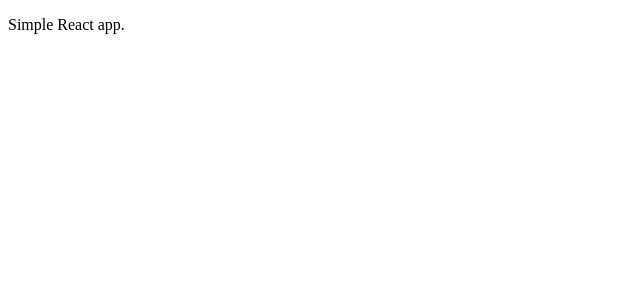
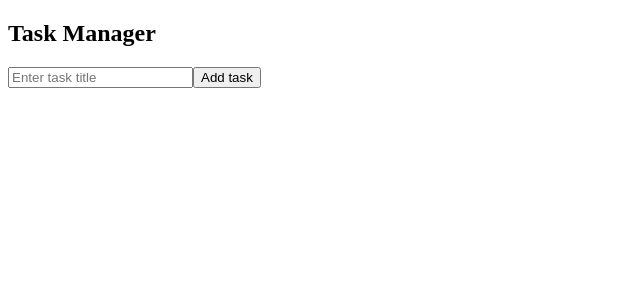
Before and after one commit to abhishekolympics/react-learning, a React (Create React App) app: page / in a window 1280 px wide. Shown: the top 300 px of the page, without its empty margins (0-640 px from the left). Built offline with nearby package versions, Linux system fonts and the light colour scheme.

Commit message:
feat: implement task management functionality in App component

```diff
--- a/package.json
+++ b/package.json
@@ -13,6 +13,7 @@
   },
   "scripts": {
     "start": "react-scripts start",
+    "dev": "npm start",
     "build": "react-scripts build",
     "test": "react-scripts test",
     "eject": "react-scripts eject"
--- a/src/App.js
+++ b/src/App.js
@@ -1,5 +1,44 @@
+import { useState } from "react";
+
 function App() {
-  return <p> Simple React app.</p>;
+
+  const [tasks, setTasks] = useState([]);
+  const [input, setInput] = useState('');
+
+  const handleAddTask = async() => {
+    if(input.trim() === '') return alert("empty task details");
+    setTasks([...tasks, input]);
+    setInput('');
+  }
+
+  const handleDeleteTask = async (index) => {
+    const updatedTasks = tasks.filter((_, i) => i !== index);
+    setTasks(updatedTasks);
+  }
+
+  // const handleEditTask = async () => {
+  //   tasks[s].push(newString);
+  // }
+
+  return ( <>
+     <h2> Task Manager</h2>
+     <input
+      value={input}
+      onChange={(e) => setInput(e.target.value)}
+      placeholder="Enter task title"
+      />
+      <button onClick={handleAddTask}>Add task</button>
+
+      <ul>
+        {tasks.map((task, index) => (
+          <li key={index}>
+            {tasks[index]}
+            <button onClick={() => handleDeleteTask(index)}> Delete task </button>
+          </li>
+        ))}
+      </ul>
+    </>
+  );
 }
 
 export default App;
```
